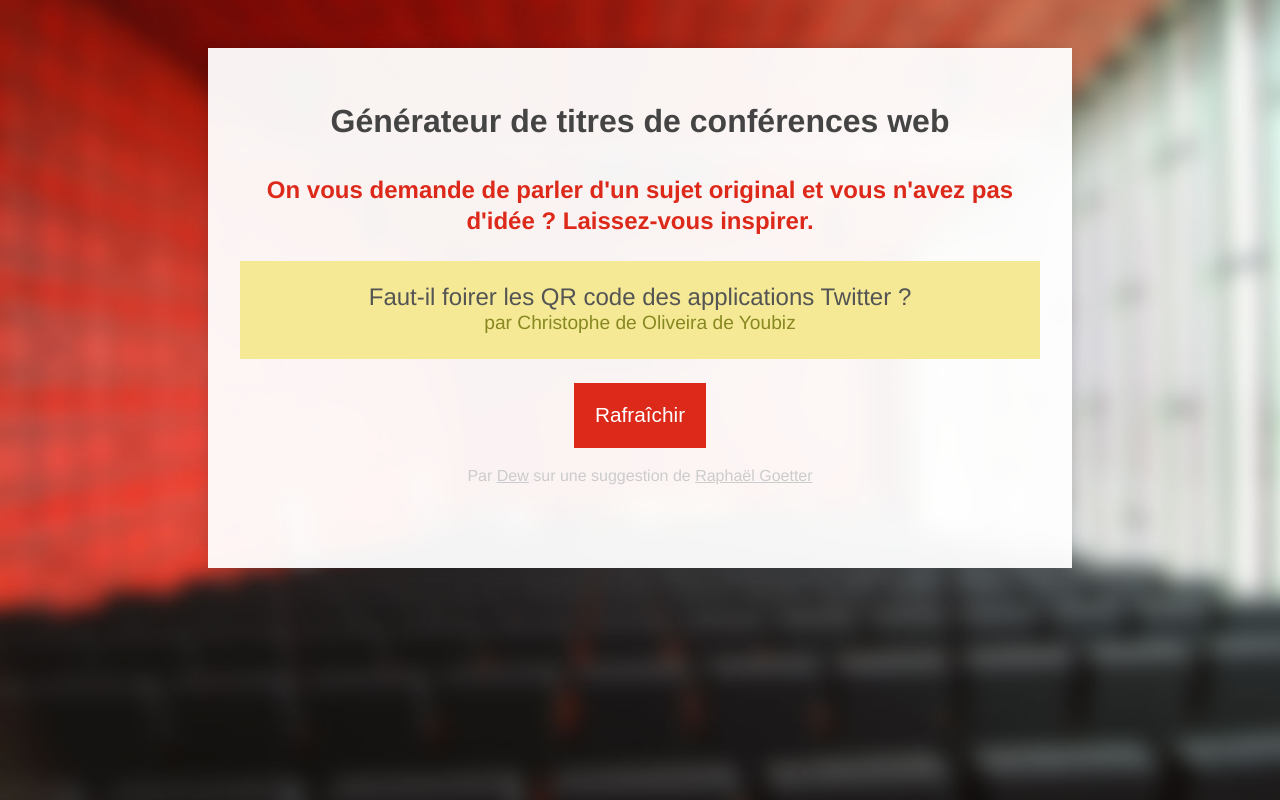
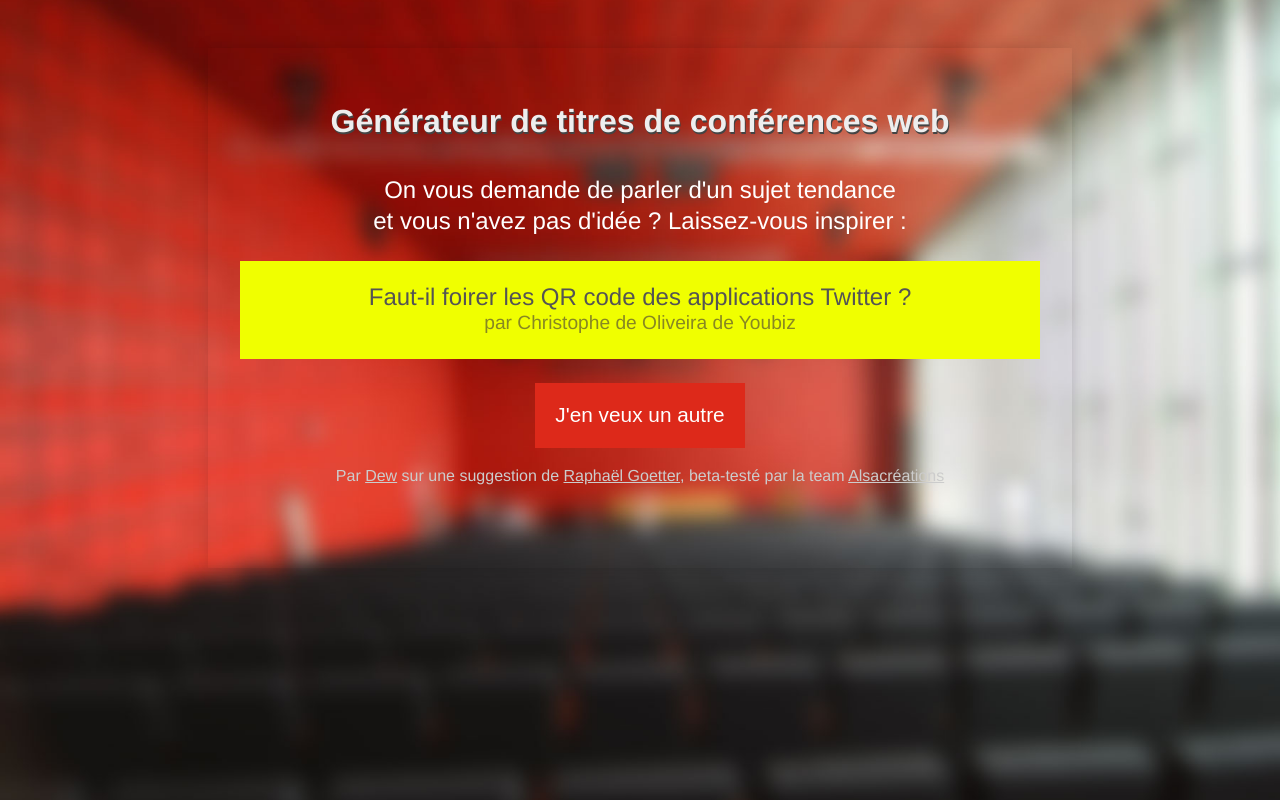
Before and after one commit to blupdew/whattheconf, a website: page index.html in a window 1280 px wide. Drawn offline with Linux system fonts and the light colour scheme.

Commit message:
Styles refresh

```diff
--- a/css/all.min.css
+++ b/css/all.min.css
@@ -1 +1 @@
-#result,.note,h1,h2,h3,h4,h5,h6{text-align:center}html{-webkit-font-smoothing:antialiased;background:url(bg2.jpg)center center no-repeat #fff;background-size:cover;height:100%}body{margin:3em auto;padding:2em 2em 4em;max-width:800px;font-family:"Helvetica Neue",Helvetica,Arial,sans-serif;font-size:16px;line-height:1.5em;color:#545454;background:rgba(255,255,255,.95);box-shadow:0 0 15px rgba(0,0,0,.15)}h1,h2,h3,h4,h5,h6{color:#222;font-weight:600;line-height:1.3em}h1{color:#444}h2{margin-top:1.3em;color:#dd291a}a{color:#0083e8}.note,.note a{color:#ccc}b,strong{font-weight:600}samp{display:none}#refresh,img{display:block}img{-webkit-animation:colorize 2s cubic-bezier(0,0,.78,.36)1;animation:colorize 2s cubic-bezier(0,0,.78,.36)1;background:0 0;border:10px solid rgba(0,0,0,.12);border-radius:4px;margin:1.3em auto;max-width:95%}@-webkit-keyframes colorize{0%{-webkit-filter:grayscale(100%)}100%{-webkit-filter:grayscale(0)}}@keyframes colorize{0%{filter:grayscale(100%)}100%{filter:grayscale(0)}}#refresh{margin:auto;background:#dd291a;color:#fff;padding:1em;font-size:1.3em;border:0;cursor:pointer}#result{background:#f5e995;padding:1em;font-size:1.5em}.by{font-size:.8em;color:#882}
+#result,.note,h1,h2,h3,h4,h5,h6{text-align:center}#refresh,#thetwitt{border:0;cursor:pointer}html{-webkit-font-smoothing:antialiased;background:url(bg2.jpg)center center no-repeat #fff;background-size:cover;height:100%}body{margin:3em auto;padding:2em 2em 4em;max-width:800px;font-family:"Helvetica Neue",Helvetica,Arial,sans-serif;font-size:16px;line-height:1.5em;color:#545454;box-shadow:0 0 15px rgba(0,0,0,.15)}h1,h2,h3,h4,h5,h6{color:#222;font-weight:600;line-height:1.3em}h1{color:#eee;text-shadow:1px 2px 0 #444}h2{margin-top:1.3em;color:#fff;font-weight:400}a{color:#0083e8}.note,.note a{color:#ccc}b,strong{font-weight:600}samp{display:none}#refresh,img{display:block}img{-webkit-animation:colorize 2s cubic-bezier(0,0,.78,.36)1;animation:colorize 2s cubic-bezier(0,0,.78,.36)1;background:0 0;border:10px solid rgba(0,0,0,.12);border-radius:4px;margin:1.3em auto;max-width:95%}@-webkit-keyframes colorize{0%{-webkit-filter:grayscale(100%)}100%{-webkit-filter:grayscale(0)}}@keyframes colorize{0%{filter:grayscale(100%)}100%{filter:grayscale(0)}}#refresh{margin:auto;background:#dd291a;color:#fff;padding:1em;font-size:1.3em}#refresh:hover{background-color:#E44331}#result{background:#F0FF00;padding:1em;font-size:1.5em}#thetwitt{margin:1em auto;color:#00ACED;font-size:1em;display:table}.by{font-size:.8em;color:#882}
--- a/css/src/main.css
+++ b/css/src/main.css
@@ -16,7 +16,7 @@ body {
     font-size: 16px;
     line-height: 1.5em;
     color: #545454;
-    background: rgba(255,255,255,0.95);
+    /*background: rgba(255,255,255,0.95);*/
     box-shadow: 0 0 15px rgba(0, 0, 0, 0.15);
 }
 
@@ -28,12 +28,14 @@ h1, h2, h3, h4, h5, h6 {
 }
 
 h1 {
-    color:#444;
+    color:#eee;
+    text-shadow:1px 2px 0 #444;
 }
 
 h2 {
     margin-top: 1.3em;
-    color:#dd291a;
+    color:#fff;
+    font-weight:normal;
 }
 
 a {
@@ -97,11 +99,24 @@ img {
     cursor:pointer;
 }
 
+#refresh:hover {
+  background-color:#E44331;
+}
+
 #result {
     text-align: center;
-    background:rgb(245, 233, 149);
+    background:#F0FF00;
     padding:1em;
     font-size:1.5em;
+}
+
+#thetwitt{
+  margin:1em auto;
+  color:#00ACED;
+  font-size:1em;
+  border:0;
+  display:table;
+  cursor:pointer;
 }
 
 .by {
--- a/index.html
+++ b/index.html
@@ -11,15 +11,15 @@
     <body>
 
         <h1>Générateur de titres de conférences web</h1>
-        <h2>On vous demande de parler d'un sujet original et vous n'avez pas d'idée&nbsp;? Laissez-vous inspirer.</h2>
+        <h2>On vous demande de parler d'un sujet tendance<br>et vous n'avez pas d'idée&nbsp;? Laissez-vous inspirer :</h2>
 
         <div id="gen">
             <p id="result">Lorem Ipsum truc hopla choucroute saucisse in the place yay.</p>
-            <input type="button" value="Rafraîchir" id="refresh">
+            <input type="button" value="J'en veux un autre" id="refresh">
         </div>
 
         <p class="note">
-            Par <a href="http://twiter.com/diou/">Dew</a> sur une suggestion de <a href="http://www.twitter.com/goetter/">Raphaël Goetter</a>
+            Par <a href="http://twiter.com/diou/">Dew</a> sur une suggestion de <a href="http://www.twitter.com/goetter/">Raphaël Goetter</a>, beta-testé par la team <a href="http://www.alsacreations.fr/">Alsacréations</a>
         </p>
 
         <script src="js/all.min.js"></script>
```
